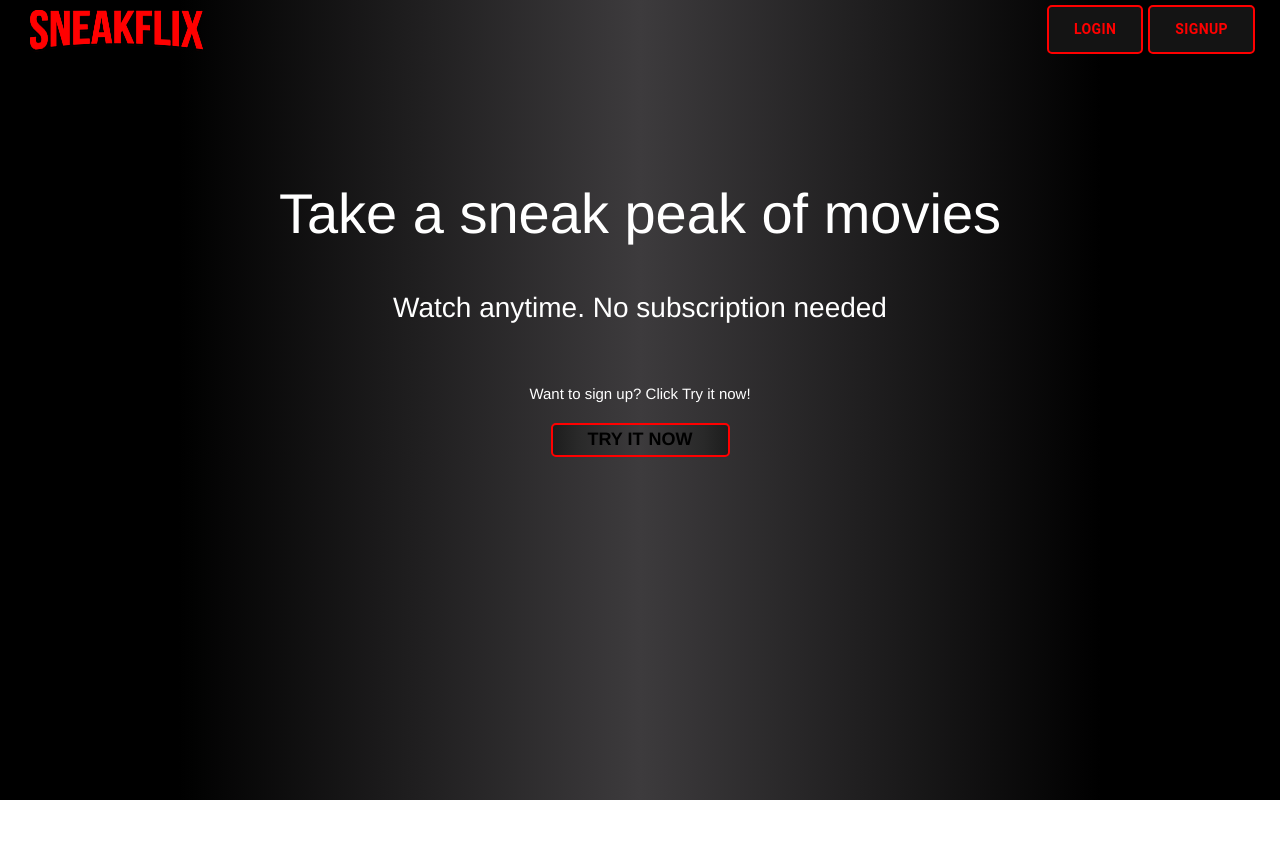
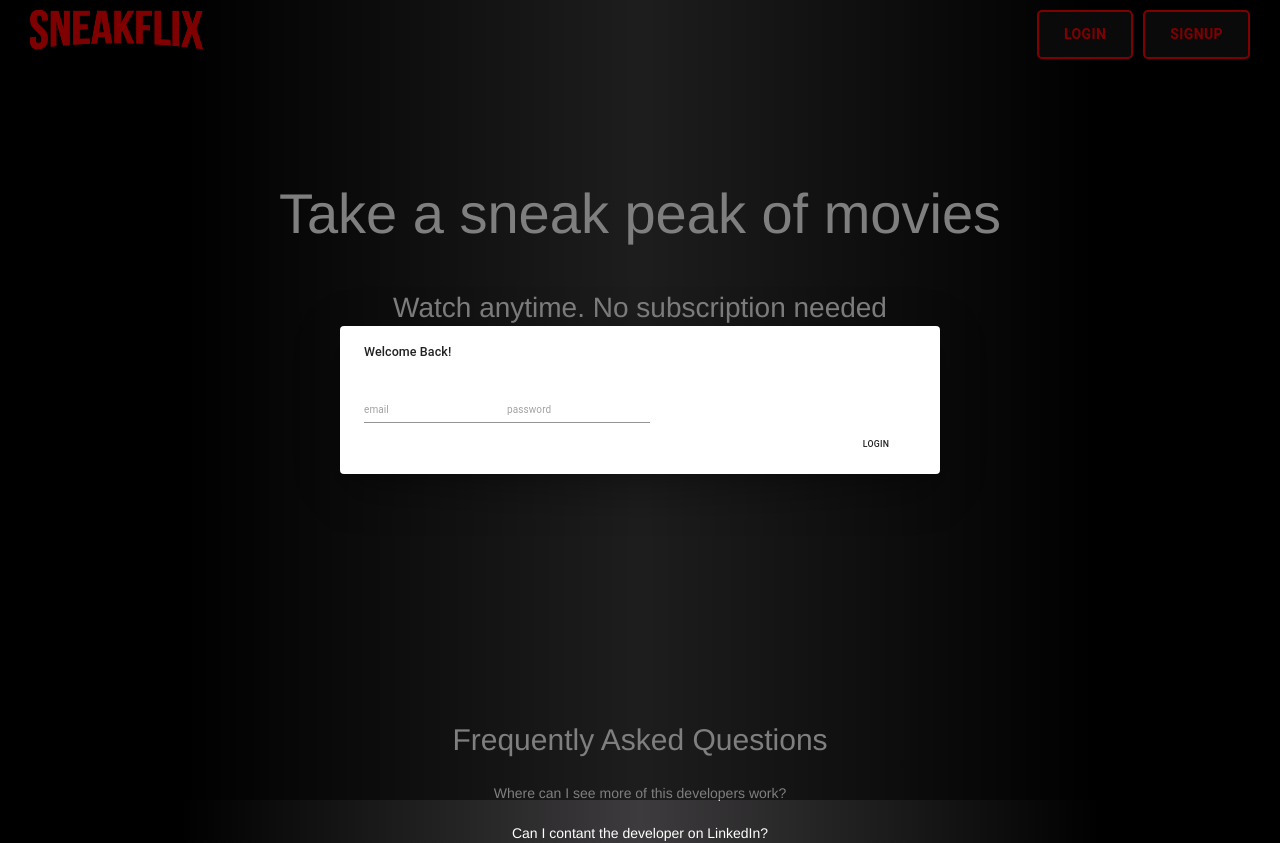
Before and after one commit to gootieno/sneak-flix, a React (Create React App) app in the folder frontend/: page / in a window 1280 px wide. Both pictures are taken after a click on the button "LOGIN". Before the commit the page ends 800 px from the top, so only its background shows below. Built offline with nearby package versions, Linux system fonts and the light colour scheme.

Commit message:
implemented use dispatch and use selector and successfully sent information to the backend

```diff
--- a/frontend/src/App.js
+++ b/frontend/src/App.js
@@ -5,10 +5,8 @@ import './index.css';
 import 'font-awesome/css/font-awesome.css';
 import Browse from './components/Browse';
 import Movies from './components/Movies';
-
 import LandingPage from './components/LandingPage';
 import Signup from './components/Signup';
-import Login from './components/Login';
 import { loadToken } from './store/reducers/auth';
 import ProtectedRoute from './components/ProtectedRoute';
 import Demo from './components/Demo';
@@ -47,7 +45,6 @@ class App extends Component {
 						component={Movies}
 					/>
 					<Route path='/sign-up' component={Signup} />
-					<Route path='/login' component={Login} />
 					<Route path='/demo' component={Demo} />
 				</Switch>
 			</BrowserRouter>
--- a/frontend/src/components/LandingPageHooks.jsx
+++ b/frontend/src/components/LandingPageHooks.jsx
@@ -1,7 +1,11 @@
-import React, {useState} from 'react';
+import React, { useState } from 'react';
+import { useDispatch, useSelector } from 'react-redux';
+import { Redirect } from 'react-router-dom';
+import { login } from '../store/reducers/auth';
 import logo from '../images/Sneakflix.png';
-import {makeStyles} from '@material-ui/core/styles';
-import {AppBar, Button} from '@material-ui/core';
+import { makeStyles } from '@material-ui/core/styles';
+import { AppBar, Button } from '@material-ui/core';
+import LoginModal from './modals/LoginModal';
 
 const useStyles = makeStyles({
 	landingPageNav: {
@@ -13,41 +17,72 @@ const useStyles = makeStyles({
 		background:
 			'linear-gradient(to right,rgba(0, 0, 0, 1) 0%, rgba(0, 0, 0, 1) 14%, rgba(61, 59, 61, 1) 50%, rgba(0, 0, 0, 1) 86%, rgba(0, 0, 0, 1) 100%)',
 	},
+	buttonContainer: {
+		marginTop: '10px',
+		objectFit: 'cover',
+	},
 	loginButton: {
 		transitionDuration: '0.4s',
 		border: '2px solid red',
 		borderRadius: '5px',
 		fontSize: '14px',
-		marginRight: '5px',
+		marginRight: '10px',
 		padding: '10px 25px',
 		color: 'red',
 		fontWeight: 'bold',
 		backgroundColor: 'rgb(20, 20, 20)',
+		'&:hover': {
+			background: 'rgb(140, 0, 0)',
+			color: 'black',
+			borderColor: 'black',
+		},
 	},
-	buttonContainer: {
-		marginTop: '5px',
-		objectFit: 'cover',
+	demoButton: {
+		border: '2px solid red',
+		padding: '15px 35px',
+		borderRadius: '5px',
+		fontSize: '18px',
+		transitionDuration: '0.4s',
+		fontWeight: 'bold',
+		color: 'black',
+		background:
+			'linear-gradient(to right, rgb(29, 29, 29) 0%, rgb(41, 41, 41) 14%, rgba(61, 59, 61, 1) 50%, rgb(41, 41, 41) 86%, rgb(29, 29, 29) 100%)',
+		'&:hover': {
+			background: 'rgb(140, 0, 0)',
+			borderColor: 'black',
+		},
 	},
 });
 
 function LandingPageHooks() {
-	const [loginInfo, setLoginInfo] = useState({email: '', password: ''});
+	const [loginInfo, setLoginInfo] = useState({ email: '', password: '' });
 	const [openLogin, setOpenLogin] = useState(false);
 
-	const handleLoginInfo = (e) => {
-		e.target.id = 'email'
-			? setLoginInfo({...loginInfo, email: e.target.value})
-			: setLoginInfo({...loginInfo, password: e.target.value});
+	const dispatch = useDispatch();
+	const token = useSelector((state) => state.auth.token);
+
+	const handleEmail = (e) => {
+		setLoginInfo({ ...loginInfo, email: e.target.value });
 	};
 
-	const handleModal = (e) => {
-		openLogin ? setOpenLogin(false) : setOpenLogin(true);
+	const handlePassword = (e) => {
+		setLoginInfo({ ...loginInfo, password: e.target.value });
 	};
 
-	const handleSubmit = (e) => {};
+	const handleModal = () => {
+		setOpenLogin(!openLogin);
+	};
+
+	const handleLoginSubmit = (e) => {
+		e.preventDefault();
+		const email = loginInfo.email;
+		const password = loginInfo.password;
+		dispatch(login(email, password));
+	};
 
 	const classes = useStyles();
 
+	if (token) return <Redirect to='/browse' />;
 	return (
 		<div>
 			<AppBar className={classes.landingPageNav} position='static'>
@@ -55,7 +90,12 @@ function LandingPageHooks() {
 					<img src={logo} alt='logo' />
 				</a>
 				<div className={classes.buttonContainer}>
-					<Button className={classes.loginButton}>Login</Button>
+					<Button
+						onClick={() => setOpenLogin(true)}
+						className={classes.loginButton}
+					>
+						Login
+					</Button>
 					<Button className={classes.loginButton}>SignUp</Button>
 				</div>
 			</AppBar>
@@ -65,14 +105,33 @@ function LandingPageHooks() {
 					<h5 className='body-container__signup-message'>
 						Watch anytime. No subscription needed
 					</h5>
+					<p>Try a demo!</p>
 					<div className='form-container'>
-						<a href='/sign-up'>
-							<button className='body-container__try-it-now'>TRY IT NOW</button>
-						</a>
+						<Button className={classes.demoButton}>TRY IT NOW</Button>
 					</div>
-					<p>Want to sign up? Click Try it now!</p>
 				</div>
 			</section>
+			<footer className='footer-container'>
+				<h2 className='footer-container_faq'>Frequently Asked Questions</h2>
+				<a href='https://github.com/gootieno' className='footer-link-git'>
+					Where can I see more of this developers work?
+				</a>
+				<a
+					href='https://www.linkedin.com/in/geoffrey-otieno-57015966/'
+					className='footer-link-linkedIn'
+				>
+					Can I contant the developer on LinkedIn?
+				</a>
+			</footer>
+			<LoginModal
+				handleClose={handleModal}
+				open={openLogin}
+				handleEmail={handleEmail}
+				handlePassword={handlePassword}
+				email={loginInfo.email}
+				password={loginInfo.password}
+				submitLogin={handleLoginSubmit}
+			/>
 		</div>
 	);
 }
--- a/frontend/src/components/Login.jsx
+++ /dev/null
@@ -1,86 +0,0 @@
-import React, { Component } from 'react';
-import { Redirect } from 'react-router-dom';
-import logo from '../images/Sneakflix.png';
-import { connect } from 'react-redux';
-import { login } from '../store/reducers/auth';
-
-class Login extends Component {
-	constructor(props) {
-		super(props);
-		this.state = {
-			email: '',
-			password: '',
-		};
-		this.handleSubmit = this.handleSubmit.bind(this);
-	}
-
-	//Throw errors here
-	async handleSubmit(e) {
-		e.preventDefault();
-		this.props.login(this.state.email, this.state.password);
-	}
-
-	updateEmail = (e) => {
-		this.setState({ email: e.target.value });
-	};
-
-	updatePassword = (e) => {
-		this.setState({ password: e.target.value });
-	};
-
-	render() {
-		if (this.props.token) {
-			return <Redirect to='/browse' />;
-		}
-		return (
-			<div>
-				<header>
-					<span className='logo'>
-						<a href='/'>
-							<img src={logo} alt='logo' />
-						</a>
-					</span>
-				</header>
-				<div className='login-card'>
-					<h2 id='sign-in'>Welcome Back!</h2>
-					<form className='body-container__login-form'>
-						<p>We missed you!</p>
-						<input
-							type='email'
-							onChange={this.updateEmail}
-							value={this.state.email}
-							placeholder='example@email.com'
-						/>
-						<input
-							type='password'
-							onChange={this.updatePassword}
-							value={this.state.password}
-							placeholder='password'
-						/>
-						<button
-							id='demo-button'
-							onClick={this.handleSubmit}
-							className='body-container__sign-up'
-						>
-							LOGIN
-						</button>
-					</form>
-				</div>
-			</div>
-		);
-	}
-}
-
-const mapStateToProps = (state) => {
-	return {
-		token: state.auth.token,
-	};
-};
-
-const mapDispatchToProps = (dispatch) => {
-	return {
-		login: (email, password) => dispatch(login(email, password)),
-	};
-};
-
-export default connect(mapStateToProps, mapDispatchToProps)(Login);
--- a/frontend/src/components/modals/LoginModal.jsx
+++ b/frontend/src/components/modals/LoginModal.jsx
@@ -1,27 +1,44 @@
 import React from 'react';
-import {TextField, Dialog, DialogTitle, Button} from '@material-ui/core';
+import {
+	TextField,
+	Dialog,
+	DialogTitle,
+	Button,
+	DialogContent,
+	DialogActions,
+} from '@material-ui/core';
 
 function LoginModal(props) {
 	return (
 		<div>
 			<Dialog
-				onClose={handleClose}
-				aria-labelledby='simple-dialog-title'
-				open={openLogin}
+				onClose={props.handleClose}
+				aria-labelledby='login-dialog-title'
+				open={props.open}
+				fullWidth
+				maxWidth='sm'
 			>
-				<DialogTitle id='simple-dialog-title'>Welcome Back!</DialogTitle>
+				<DialogTitle id='login-dialog-title'>Welcome Back!</DialogTitle>
 				<form>
-					<TextField
-						id='email'
-						label='standard'
-						value={props.handleLoginInfo}
-					/>
-					<TextField
-						id='password'
-						label='standard'
-						value={props.handleLoginInfo}
-					/>
-                    <Button onClick={props.handleSubmit}>Login</Button>
+					<DialogContent>
+						<TextField
+							name='email'
+							type='email'
+							placeholder='email'
+							value={props.email}
+							onChange={props.handleEmail}
+						/>
+						<TextField
+							name='password'
+							type='password'
+							placeholder='password'
+							value={props.password}
+							onChange={props.handlePassword}
+						/>
+						<DialogActions>
+							<Button onClick={props.submitLogin}>Login</Button>
+						</DialogActions>
+					</DialogContent>
 				</form>
 			</Dialog>
 		</div>
--- a/frontend/src/index.css
+++ b/frontend/src/index.css
@@ -42,7 +42,7 @@ a {
 	line-height: 22px;
 	font-size: 14px;
 	color: red;
-	background-color: rgb(20, 20, 20);
+	background-color: rgb(134, 0, 0);
 }
 
 #logout:hover {
--- a/frontend/src/store/reducers/auth.js
+++ b/frontend/src/store/reducers/auth.js
@@ -63,11 +63,11 @@ export const logout = () => async (dispatch, getState) => {
 	dispatch(removeToken());
 };
 
-const initialState = {
+const loginState = {
 	token: '',
 };
 
-export const authReducer = (state = initialState, action) => {
+export const authReducer = (state = loginState, action) => {
 	switch (action.type) {
 		case UPDATE_EMAIL: {
 			return {
```
Also changed, not shown: 1 other file (tests, documents, lock files or other folders).
